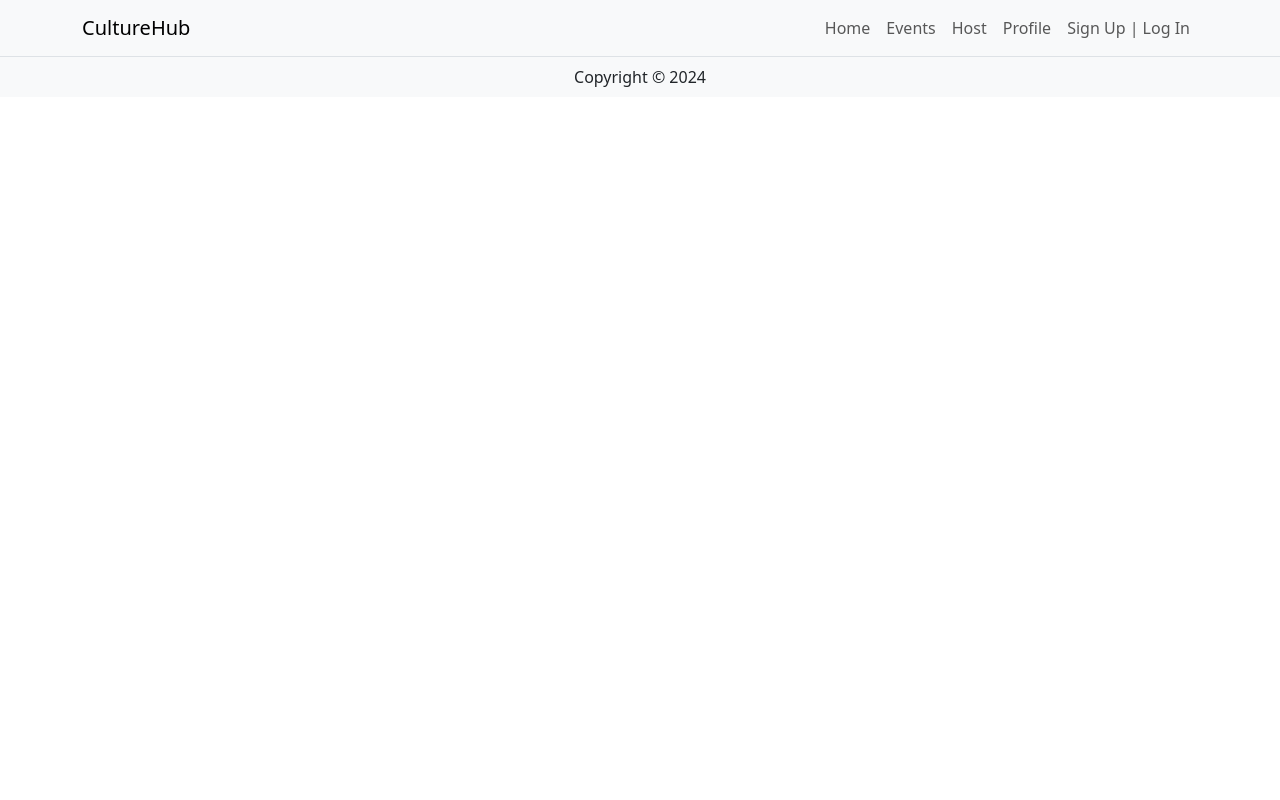
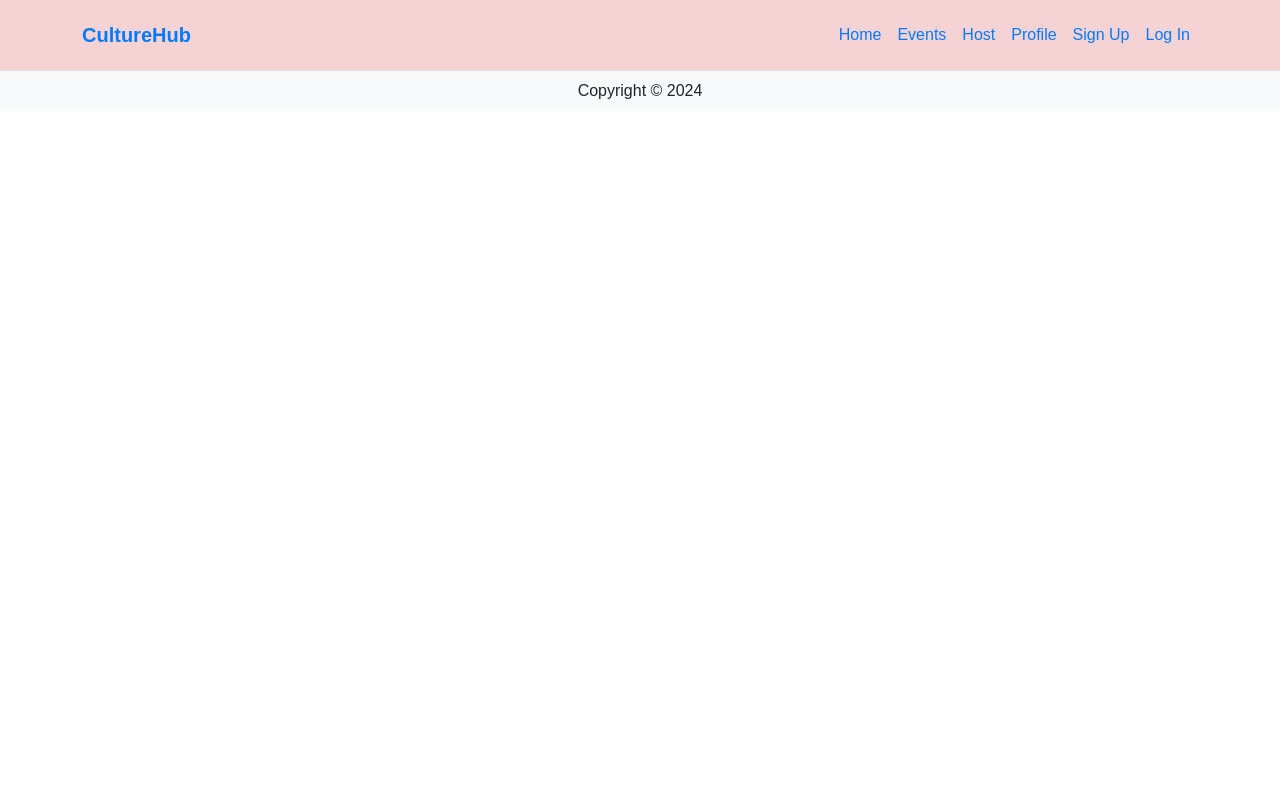
Before and after one commit to TiredTom22/IAB207-Assessment-2-CultureHub-Web-app, a Flask app: page / in a window 1280 px wide. Run offline with Flask 3, Linux system fonts and the light colour scheme; some libraries are stand-ins or nearby versions.

Commit message:
Added styling to the css file for header

```diff
--- a/a2_group2/website/static/style/stylesheet.css
+++ b/a2_group2/website/static/style/stylesheet.css
@@ -0,0 +1,21 @@
+body {
+    font-family: 'Montserrat', sans-serif;
+}
+
+.navbar {
+    background-color: #f5d3d4;
+    padding: 15px 0;
+}
+
+.navbar .nav-link {
+    color: #007bff;
+}
+
+.navbar .nav-link:hover {
+    color: #2196F3;
+}
+
+.navbar-brand {
+    color: #007bff;
+    font-weight: bold;
+}
--- a/a2_group2/website/templates/base.html
+++ b/a2_group2/website/templates/base.html
@@ -5,14 +5,14 @@
     <meta name="viewport" content="width=device-width, initial-scale=1">
     <title>CultureHub Webpage</title>
     <link href="https://cdn.jsdelivr.net/npm/bootstrap@5.3.2/dist/css/bootstrap.min.css" rel="stylesheet" integrity="sha384-T3c6CoIi6uLrA9TneNEoa7RxnatzjcDSCmG1MXxSR1GAsXEV/Dwwykc2MPK8M2HN" crossorigin="anonymous">
+    <link rel="stylesheet" href="static/style/stylesheet.css">
 </head>
 
 <body>
     <!-- Header -->
    <header class="bg-light border-bottom">
-
       <!-- Navbar -->
-      <nav class="navbar navbar-expand-lg navbar-light bg-light">
+      <nav class="navbar navbar-expand-lg">
          <div class="container">
             <a href="/" class="navbar-brand">CultureHub</a>
             <button class="navbar-toggler" type="button" data-bs-toggle="collapse"
@@ -23,12 +23,14 @@
 
             <!-- Navbar -->
             <div class="collapse navbar-collapse justify-content-end" id="navbarSupportedContent">
-               <div class="navbar-nav ml-auto">
+               <div class="navbar-nav ms-auto">
+                <!-- update href later to proper URLs -->
                   <a class="nav-item nav-link" href="#">Home</a>
                   <a class="nav-item nav-link" href="#">Events</a>
                   <a class="nav-item nav-link" href="#">Host</a>
                   <a class="nav-item nav-link" href="#">Profile</a>
-                  <a class="nav-item nav-link" href="#">Sign Up | Log In</a>
+                  <a class="nav-item nav-link" href="#">Sign Up</a>
+                  <a class="nav-item nav-link" href="#">Log In</a>
                </div>
             </div>
          </div>
```
